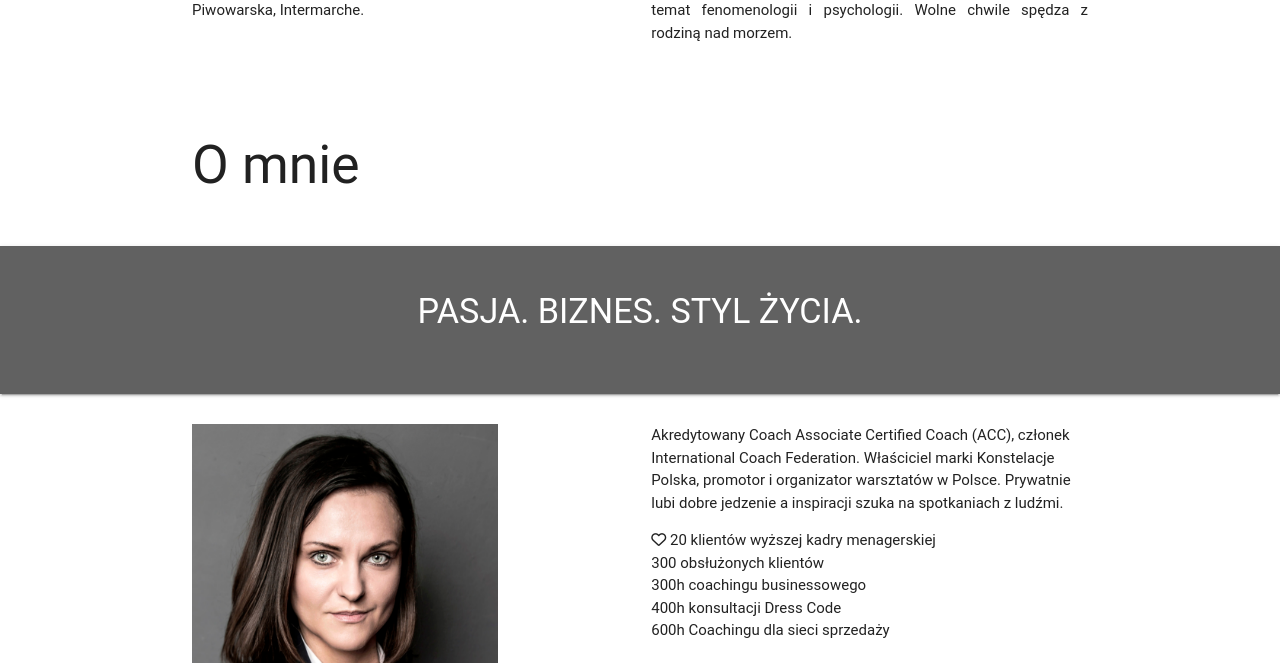
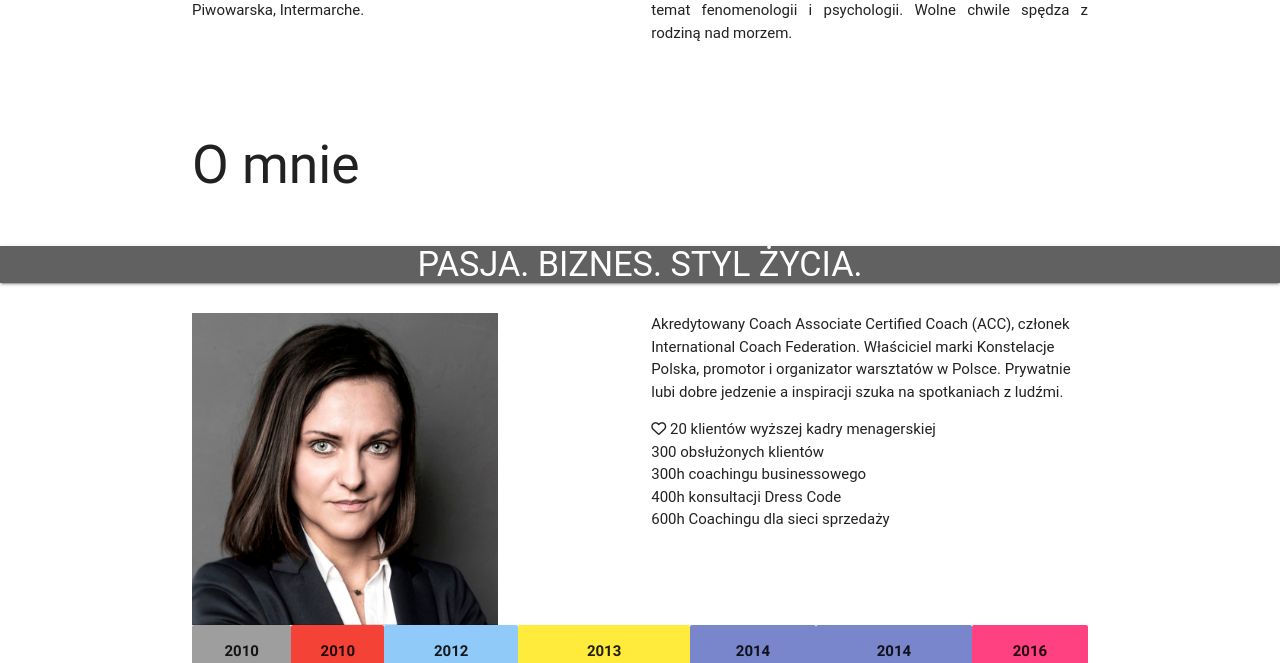
Before and after one commit to basiacierocka/konstelacje, a PHP site: page / in a window 1280 px wide; the page is wider, and only the part inside the window is pictured. Shown: the part 5837-6500 px from the top of that part. Run offline with PHP 8.4, Linux system fonts and the light colour scheme; some libraries are stand-ins or nearby versions; some web fonts are replaced.

Commit message:
wip 26.10

```diff
--- a/home.html
+++ b/home.html
@@ -603,8 +603,10 @@
             <div class="hovereffect">
                 <img class="slawek-img" src="images/slawek.png">
                     <div class="overlay">
-                          <p> "Bąble nowego w morzu starego."
-                            <a href="#">LINK HERE</a>
+                          <p> "Bąble nowego w morzu starego."<br>
+                             <a class="grey-text text-lighten-3 right">
+          <i class="fa fa-facebook-square fa-1x" aria-hidden="true"></i>
+        </a>
                           </p>
                     </div>
             </div>
@@ -645,9 +647,9 @@
       </div>
     </div>
   </div>
-  <div class="z-depth-1 grey darken-2 gray-background">
+  <div class="z-depth-1 grey darken-2 gray-background pasekonkasia">
     <div class="row">
-      <div class="col s12">
+      <div class="pasekonkasia col s12">
         <h4 class="center">PASJA. BIZNES. STYL ŻYCIA.</h4>
       </div>
     </div>
@@ -659,8 +661,11 @@
           <div class="hovereffect">
               <img class="kasia-img" src="images/kachna.jpg">
                   <div class="overlay">
-                        <p> "W pracy z klientem stosuję przede wszystkim proste rozwiązania."
-                          <a href="#">LINK HERE</a>
+                    <p>Katarzyna Węgrzyn<br> "W pracy z klientem stosuję przede wszystkim proste rozwiązania."<br>
+
+                           <a class="grey-text text-lighten-3 right">
+          <i class="fa fa-facebook-square fa-1x" aria-hidden="true"></i>
+        </a>
                         </p>
                   </div>
           </div>
@@ -830,8 +835,12 @@
           </div>
           <div class="col m4 l4 s12">
             <ul class="white-text footer-data">
+
               <li> biuro@konstelacjepolska.pl</li>
               <li>Tel. +48 507 138 665</li>
+               <li>  <a class="grey-text text-lighten-3">
+          <i class="fa fa-skype fa-2x" aria-hidden="true"></i>
+        </a></li>
             </ul>
           </div>
         </div>
@@ -847,9 +856,6 @@
     <div class="footer-copyright">
       <div class="container">
         © BC 2016 All rights reserved
-        <a class="grey-text text-lighten-3 right">
-          <i class="fa fa-skype fa-2x" aria-hidden="true"></i>
-        </a>
         <a class="grey-text text-lighten-3 right">
           <i class="fa fa-google-plus-square fa-2x" aria-hidden="true"></i>
         </a>
--- a/styles.css
+++ b/styles.css
@@ -345,6 +345,14 @@ font-size: 1.2em;
   transform: translate3d(0,0,0);
 }
 
+.pasekonkasia h4{
+  margin-top: 0!important;
+  margin-bottom: 0!important;
+}
+.pasekonkasia{
+   padding-top: 0!important;
+  padding-bottom: 0!important;
+}
 
 table.centered tbody .firma td {
   font-weight: bold;
@@ -383,6 +391,9 @@ tbody .task td {
   font-weight: 200;
   font-size: 0.9em;
 }
+.footer-copyright a{
+  margin: 3px;
+}
 
 @media screen and (max-width: 1090px) and (min-width: 900px) {
   .morebutton {
```
